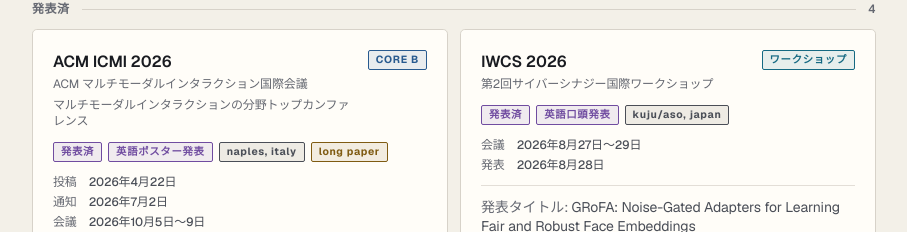
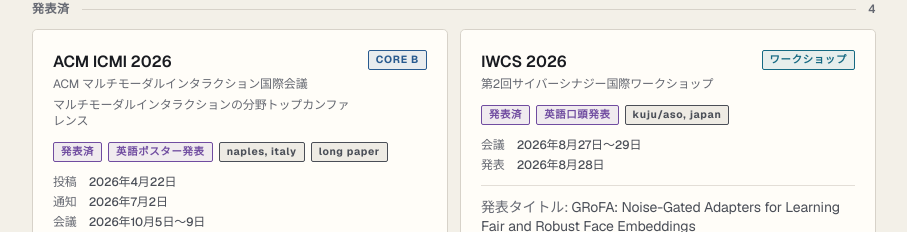
Before and after one commit to amu815/amu815.github.io, a Next.js app: page /ja in a window 1280 px wide. Shown: the part 3294-3526 px from the top of the page, without its empty margins (332-1239 px from the left). Built offline with nearby package versions, Linux system fonts and the light colour scheme.

Commit message:
Reserve gold paper badges for awards

```diff
--- a/components/Papers.tsx
+++ b/components/Papers.tsx
@@ -43,6 +43,7 @@
 };
 
 const badgeTone = {
+  neutral: "border-border-strong bg-card-elev text-muted-strong",
   award: "border-gold/50 bg-gold/10 text-gold",
 } as const;
 
@@ -129,7 +130,7 @@
         {p.badges?.map((badge) => (
           <span
             key={badge.label}
-            className={`tier-pill !lowercase ${badgeTone[badge.tone ?? "award"]}`}
+            className={`tier-pill !lowercase ${badgeTone[badge.tone ?? "neutral"]}`}
           >
             {lang === "ja" && badge.labelJa ? badge.labelJa : badge.label}
           </span>
--- a/content/papers.ts
+++ b/content/papers.ts
@@ -29,7 +29,7 @@
 export type PaperBadge = {
   label: string;
   labelJa?: string;
-  tone?: "award";
+  tone?: "neutral" | "award";
 };
 
 export type PaperVenue = {
```
